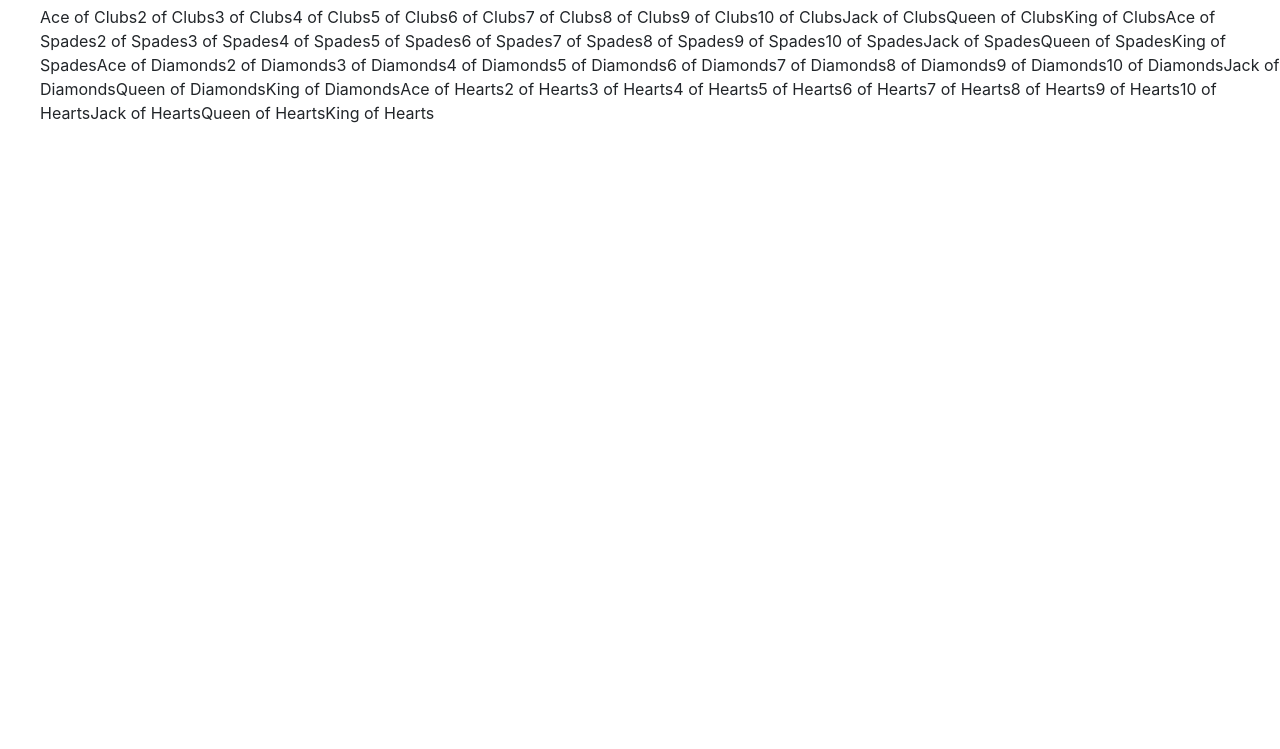
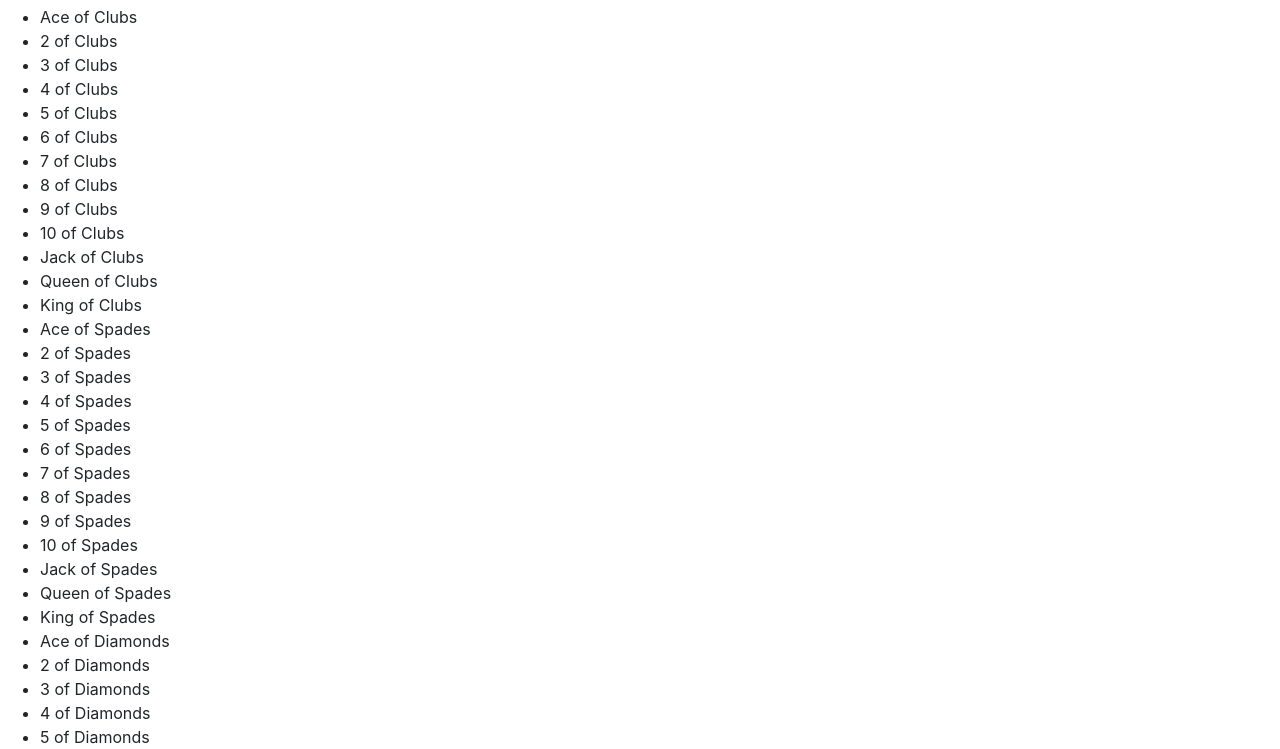
Before and after one commit to CristinaPlesa/Build-a-Deck, a plain HTML site: page index.html in a window 1280 px wide. Shown: the part 51-800 px from the top of the page. Drawn offline with Linux system fonts and the light colour scheme.

Commit message:
Add function to display array as a list.
Co-authored-by: Thomas Friedrichs <friedrichs.tommy@gmail.com>

```diff
--- a/js/scripts.js
+++ b/js/scripts.js
@@ -1,11 +1,10 @@
 $(document).ready(function() {
   const numbers = ["Ace of ", "2 of ", "3 of ", "4 of ", "5 of ", "6 of ", "7 of ", "8 of ", "9 of ", "10 of ","Jack of ", "Queen of ", "King of "];
-  const suits = ["Clubs", "Spades", "Diamonds", "Hearts"];
+  const suits = ["Clubs ", "Spades ", "Diamonds ", "Hearts "];
   suits.forEach(function(suit) {
     numbers.forEach(function(number) {
     const cardName = number.concat(suit);
-
-    $(".display").append(cardName);
+    $(".display").append("<li>" + cardName);
   });
 });
 
```
Also changed, not shown: index.html (+0 -1 lines).
